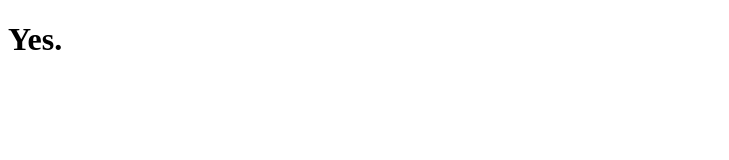
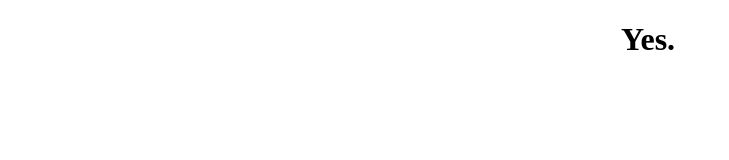
Before and after one commit to DrTexx/amiaustistic.today, a plain HTML site: page index.html in a window 1280 px wide. Shown: the whole page, without its empty margins (0-729 px from the left). Drawn offline with Linux system fonts and the light colour scheme.

Commit message:
fix style

```diff
--- a/style.css
+++ b/style.css
@@ -1,4 +1,4 @@
-center_hero {
+#center_hero {
   text-align: center;
   align-self: center;
   height: 100vh;
```
